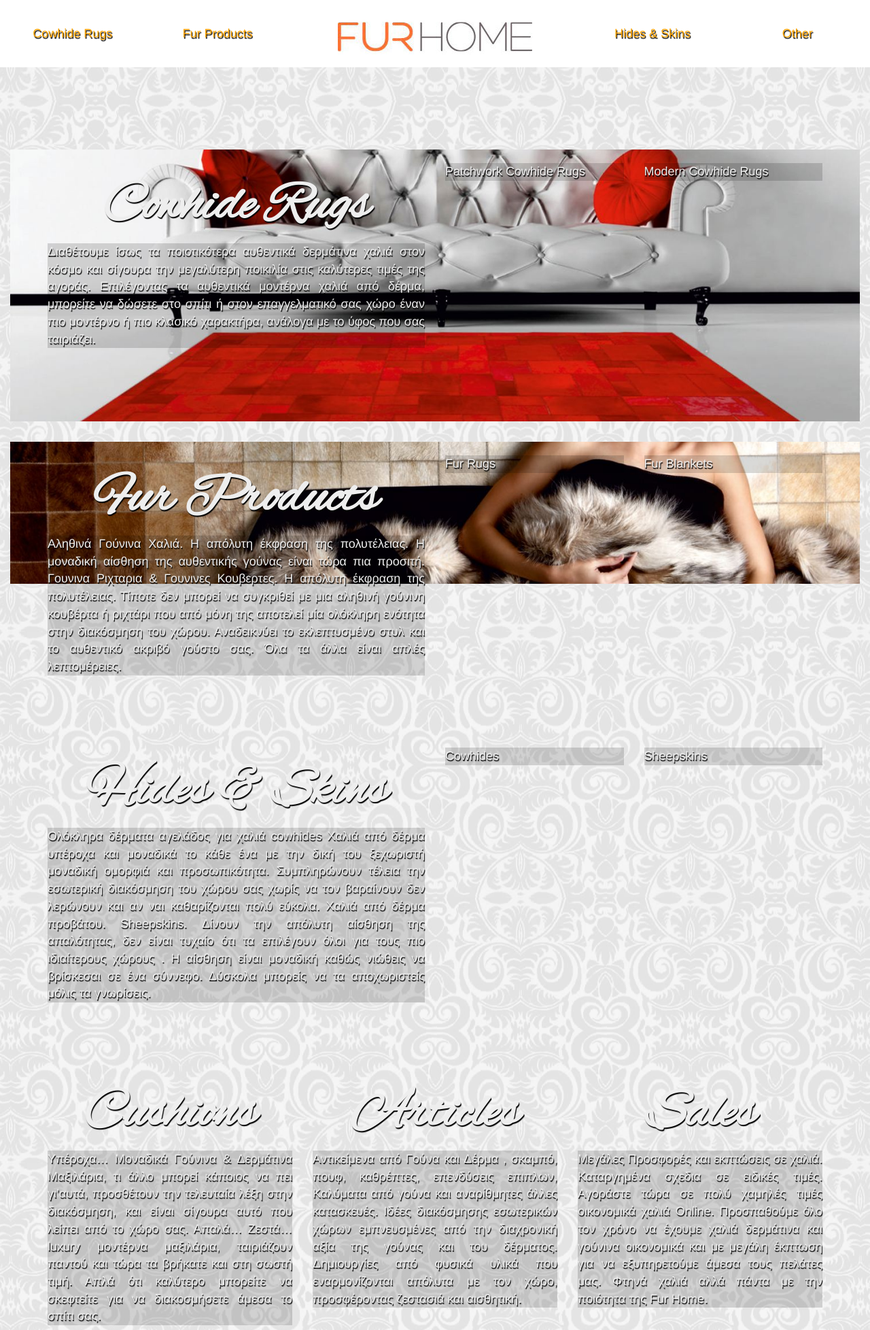
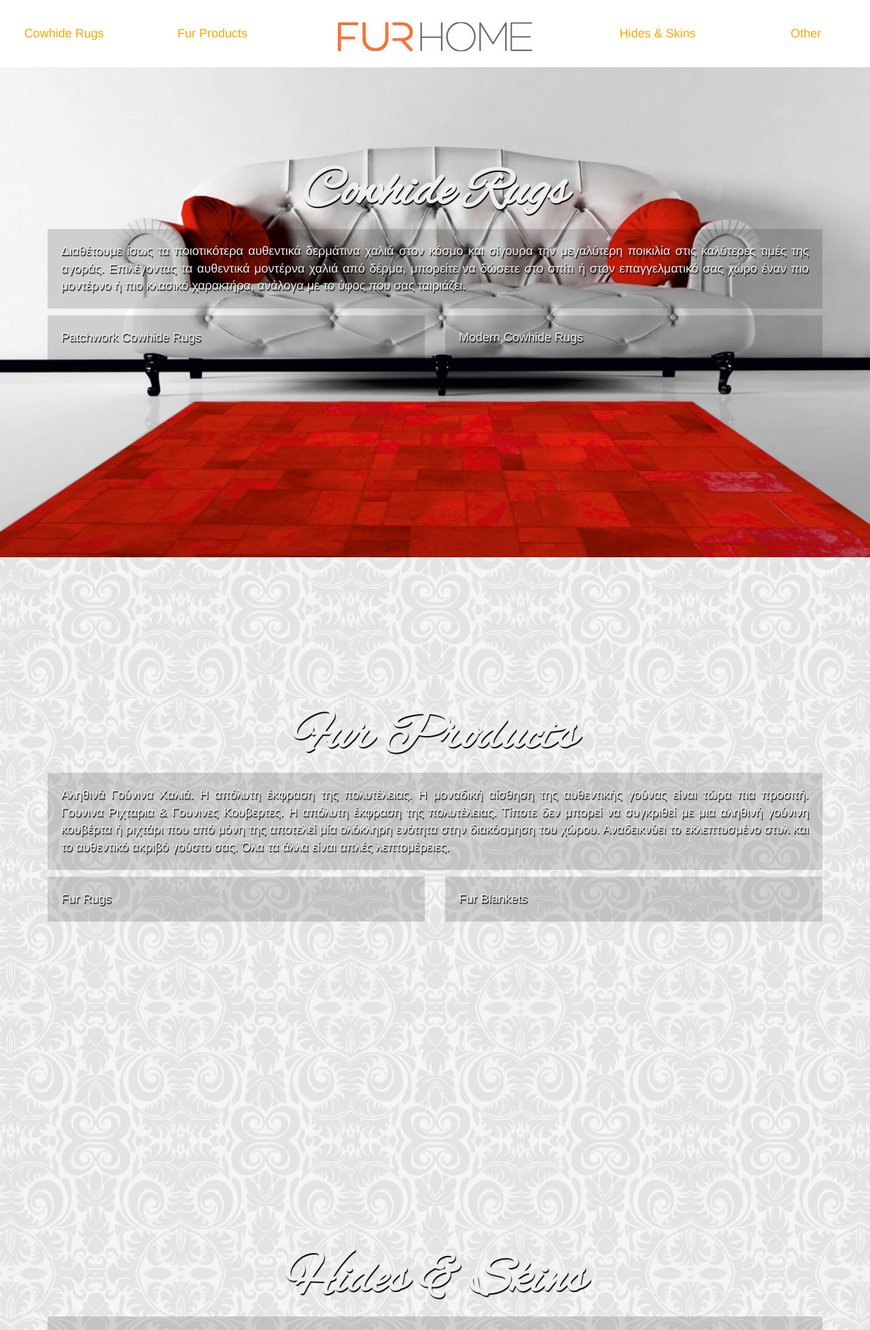
Before and after one commit to alkalline/furhomegr-newhome, a PHP site: page / in a window 1280 px wide. Shown: the top 1957 px of the page at 68% size. Run offline with PHP 8.4, Linux system fonts and the light colour scheme.

Commit message:
mail-ready
first iteration, ready to mail to client

```diff
--- a/css/furhome.css
+++ b/css/furhome.css
@@ -42,37 +42,37 @@ p {
   font-size: 18px;
   font-weight: 400;
   text-align: justify;
+  padding: 20px;
 }
-.row {
-  min-height: 200px;
+/*.row {
+  min-height: 100px;
   margin-bottom: 20px;
-}
+}*/
 .parallax-window {
-    min-height: 400px;
+    min-height: 800px;
     background: transparent;
-    margin-bottom: 30px;
+    /*margin-bottom: 15px;*/
 }
 
 #sect1 {
-  height: 100%;
   /*background-image: url('../images/image1.png');
   background-size: cover;*/
-  padding: 20px;
+  padding-top: 120px;
 }
 #sect2 {
   /*background-image: url('../images/image2.png');
   background-size: cover;*/
-  padding: 20px;
+  padding-top: 120px;
 }
 #sect3 {
   /*background-image: url('../images/image3.png');
   background-size: cover;*/
-  padding: 20px;
+  padding-top: 120px;
 }
 #sect4 {
   /*background-image: url('../images/image4.png');
   background-size: cover;*/
-  padding: 20px;
+  padding-top: 120px;
 }
 #mainmenu {
   text-align: center;
@@ -87,6 +87,7 @@ p {
 #mainmenu a, a:hover, a:active, a:visited {
   color: orange;
   text-decoration: none;
+  text-shadow: none;
 }
 
 #footer{
--- a/index.html
+++ b/index.html
@@ -21,16 +21,7 @@
 
   </head>
   <body>
-    <div class="container-fluid">
-
-<!--  <ul class="nav nav-pills nav-justified">
-        <li role="presentation"><a href="#">Cowhide Rugs</a></li>
-        <li role="presentation"><a href="#">Fur Products</a></li>
-        <li role="presentation" class="active"><a href="#">FURHOME</a></li>
-        <li role="presentation"><a href="#">Hides & Skins</a></li>
-        <li role="presentation"><a href="#">Other</a></li>
-      </ul>
--->
+    <!--<div class="container-fluid">-->
 
       <div class="row" id="mainmenu">
         <div class="col-md-4 col-md-push-4" role="navigation"><a href="#mainmenu"><img src="images/furhome-logo4.jpg" class="img-responsive center-block" alt="FURHOME" /></a></div>
@@ -44,12 +35,14 @@
           <div class="row" id="sect1">
             <div class="container">
               <div class="row">
-                <div class="col-md-6 col-sm-12">
+                <div class="col-xs-12">
                   <h2>Cowhide Rugs</h2>
                   <p>Διαθέτουμε ίσως τα ποιοτικότερα αυθεντικά δερμάτινα χαλιά στον κόσμο και σίγουρα την μεγαλύτερη ποικιλία στις καλύτερες τιμές της αγοράς. Επιλέγοντας τα αυθεντικά μοντέρνα χαλιά από δέρμα, μπορείτε να δώσετε στο σπίτι ή στον επαγγελματικό σας χώρο έναν πιο μοντέρνο ή πιο κλασικό χαρακτήρα, ανάλογα με το ύφος που σας ταιριάζει.</p>
                 </div>
-                <div class="col-md-3 col-sm-6"><p>Patchwork Cowhide Rugs</div>
-                <div class="col-md-3 col-sm-6"><p>Modern Cowhide Rugs</div>
+              </div>
+              <div class="row">
+                <div class="col-sm-6 col-xs-12"><p>Patchwork Cowhide Rugs</div>
+                <div class="col-sm-6 col-xs-12"><p>Modern Cowhide Rugs</div>
               </div>
             </div>
           </div>
@@ -58,12 +51,12 @@
           <div class="row" id="sect2">
             <div class="container">
               <div class="row">
-                <div class="col-md-6">
+                <div class="col-xs-12">
                   <h2>Fur Products</h2>
                   <p>Αληθινά Γούνινα Χαλιά. Η απόλυτη έκφραση της πολυτέλειας. Η μοναδική αίσθηση της αυθεντικής γούνας είναι τώρα πια προσιτή. Γουνινα Ριχταρια & Γουνινες Κουβερτες. Η απόλυτη έκφραση της πολυτέλειας. Τίποτε δεν μπορεί να συγκριθεί με μια αληθινή γούνινη κουβέρτα ή ριχτάρι που από μόνη της αποτελεί μία ολόκληρη ενότητα στην διακόσμηση του χώρου. Αναδεικνύει το εκλεπτυσμένο στυλ και το αυθεντικό ακριβό γούστο σας. Όλα τα άλλα είναι απλές λεπτομέρειες.</p>
                 </div>
-                <div class="col-md-3"><p>Fur Rugs</div>
-                <div class="col-md-3"><p>Fur Blankets</div>
+                <div class="col-sm-6 col-xs-12"><p>Fur Rugs</div>
+                <div class="col-sm-6 col-xs-12"><p>Fur Blankets</div>
               </div>
             </div>
           </div>
@@ -72,12 +65,12 @@
           <div class="row" id="sect3">
             <div class="container">
               <div class="row">
-                <div class="col-md-6">
+                <div class="col-xs-12">
                   <h2>Hides & Skins</h2>
                   <p>Ολόκληρα δέρματα αγελάδος για χαλιά cowhides Χαλιά από δέρμα υπέροχα και μοναδικά το κάθε ένα με την δική του ξεχωριστή μοναδική ομορφιά και προσωπικότητα. Συμπληρώνουν τέλεια την εσωτερική διακόσμηση του χώρου σας χωρίς να τον βαραίνουν δεν λερώνουν και αν ναι καθαρίζονται πολύ εύκολα. Χαλιά από δέρμα προβάτου. Sheepskins. Δίνουν την απόλυτη αίσθηση της απαλότητας, δεν είναι τυχαίο ότι τα επιλέγουν όλοι για τους πιο ιδιαίτερους χώρους . Η αίσθηση είναι μοναδική καθώς νιώθεις να βρίσκεσαι σε ένα σύννεφο. Δύσκολα μπορείς να τα αποχωριστείς μόλις τα γνωρίσεις.</p>
                 </div>
-                <div class="col-md-3"><p>Cowhides</div>
-                <div class="col-md-3"><p>Sheepskins</div>
+                <div class="col-sm-6 col-xs-12"><p>Cowhides</div>
+                <div class="col-sm-6 col-xs-12"><p>Sheepskins</div>
               </div>
             </div>
           </div>
@@ -86,15 +79,15 @@
           <div class="row" id="sect4">
             <div class="container">
               <div class="row">
-                <div class="col-md-4">
+                <div class="col-md-4 col-xs-12">
                   <h2>Cushions</h2>
                   <p>Υπέροχα… Μοναδικά Γούνινα & Δερμάτινα Μαξιλάρια, τι άλλο μπορεί κάποιος να πει γι’αυτά, προσθέτουν την τελευταία λέξη στην διακόσμηση, και είναι σίγουρα αυτό που λείπει από το χώρο σας. Απαλά… Ζεστά… luxury μοντέρνα μαξιλάρια, ταιριάζουν παντού και τώρα τα βρήκατε και στη σωστή τιμή. Απλά ότι καλύτερο μπορείτε να σκεφτείτε για να διακοσμήσετε άμεσα το σπίτι σας.</p>
                 </div>
-                <div class="col-md-4">
+                <div class="col-md-4 col-xs-12">
                   <h2>Articles</h2>
                   <p>Αντικείμενα από Γούνα και Δέρμα , σκαμπό, πουφ, καθρέπτες, επενδύσεις επιπλων, Καλύματα από γούνα και αναρίθμητες άλλες κατασκευές. Ιδέες διακόσμησης εσωτερικών χώρων εμπνευσμένες από την διαχρονική αξία της γούνας και του δέρματος. Δημιουργίες από φυσικά υλικά που εναρμονίζονται απόλυτα με τον χώρο, προσφέροντας ζεστασιά και αισθητική.</p>
                 </div>
-                <div class="col-md-4">
+                <div class="col-md-4 col-xs-12">
                   <h2>Sales</h2>
                   <p>Μεγάλες Προσφορές και εκπτώσεις σε χαλιά. Καταργημένα σχεδια σε ειδικές τιμές. Αγοράστε τώρα σε πολύ χαμηλές τιμές οικονομικά χαλιά Online. Προσπαθούμε όλο τον χρόνο να έχουμε χαλιά δερμάτινα και γούνινα οικονομικά και με μεγάλη έκπτωση για να εξυπηρετούμε άμεσα τους πελάτες μας. Φτηνά χαλιά αλλά πάντα με την ποιότητα της Fur Home.</p>
                 </div>
@@ -104,14 +97,16 @@
         </div>
 
       <footer id="footer">
-        <div class="row">
-          <div class="col-md-3"><h3>Information</h3></div>
-          <div class="col-md-3"><h3>Support</h3></div>
-          <div class="col-md-3"><h3>Social Media</h3></div>
-          <div class="col-md-3"><h3>Our Store</h3></div>
+        <div class="container">
+          <div class="row">
+            <div class="col-md-3"><h3>Information</h3></div>
+            <div class="col-md-3"><h3>Support</h3></div>
+            <div class="col-md-3"><h3>Social Media</h3></div>
+            <div class="col-md-3"><h3>Our Store</h3></div>
+          </div>
         </div>
       </footer>
-    </div>
+    <!--</div>-->
 
 
     <!-- jQuery (necessary for Bootstrap's JavaScript plugins) -->
```
